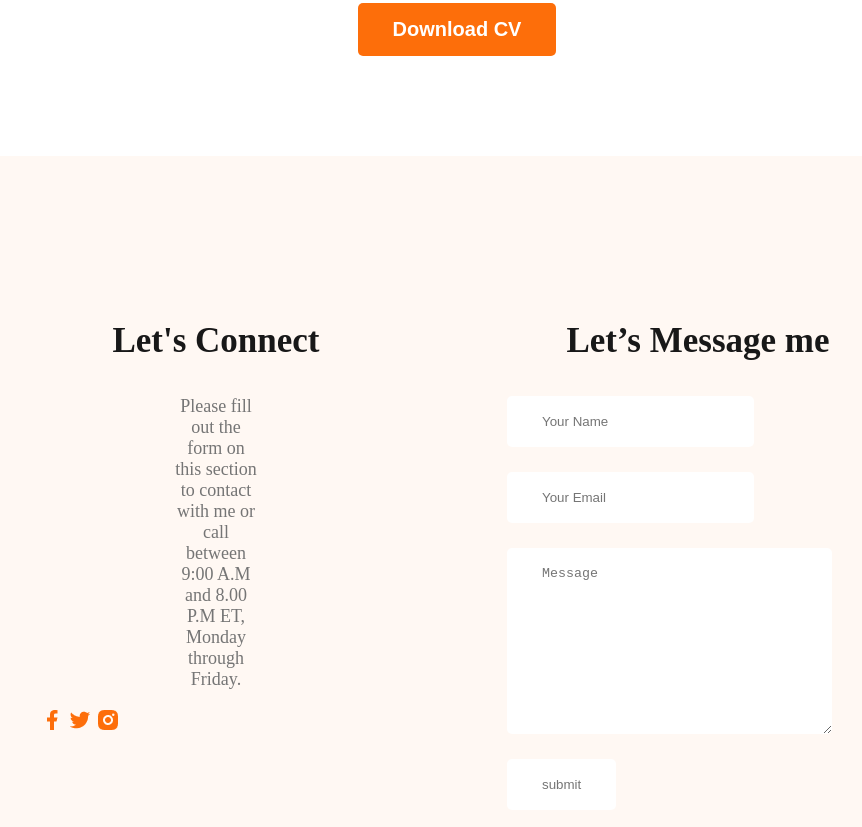
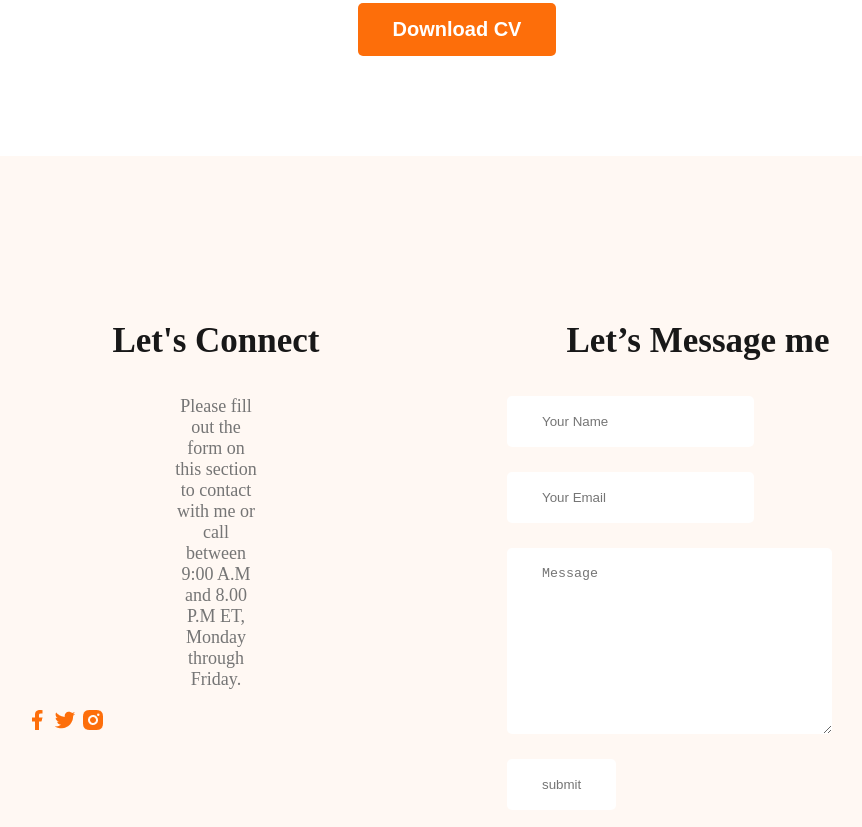
Before and after one commit to Rezwan-Mostofa/web-developer-portfolio, a plain HTML site: page index.html in a window 1280 px wide. Shown: the part 2964-3791 px from the top of the page, without its empty margins (183-1045 px from the left). Drawn offline with Linux system fonts and the light colour scheme.

Commit message:
abar last

```diff
--- a/styles/portfolio.css
+++ b/styles/portfolio.css
@@ -191,6 +191,7 @@ footer{
 }
 .footer-column{
     width: 50%;
+
 }
 .contact input, textarea{
     display: block;
@@ -200,7 +201,10 @@ footer{
     border-radius: 5px;
     background: #fff;
     border: 0;
+
+
 }
 .social-links{
-    margin: 0px 15px 0px 15px;
+    margin: 0px auto;
+
 }
```
